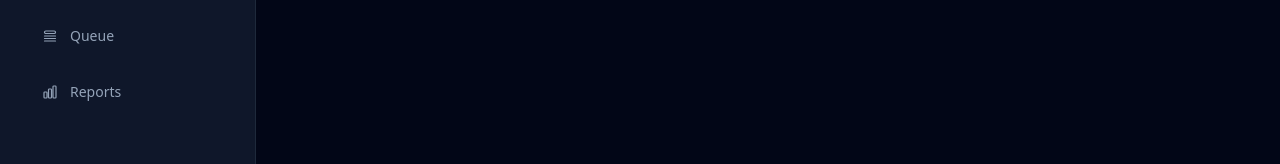
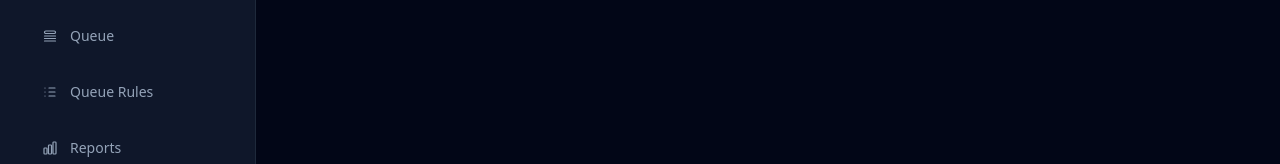
Before and after one commit to Hiruni28/Smart-Queue-Management-and-Decision-Support-System-for-Medical-Centers-FRONTEND, a React (Vite) app: page /dashboard in a window 1280 px wide. Shown: the part 371-535 px from the top of the page. Built offline with nearby package versions, Linux system fonts and the light colour scheme; no server answers.

Commit message:
Updated Admin Sidebar

```diff
--- a/src/components/Sidebar.jsx
+++ b/src/components/Sidebar.jsx
@@ -34,6 +34,25 @@ const navItems = [
     icon: (
       <svg className="w-4 h-4" fill="none" stroke="currentColor" strokeWidth={1.8} viewBox="0 0 24 24">
         <path strokeLinecap="round" strokeLinejoin="round" d="M3.75 12h16.5m-16.5 3.75h16.5M3.75 19.5h16.5M5.625 4.5h12.75a1.875 1.875 0 0 1 0 3.75H5.625a1.875 1.875 0 0 1 0-3.75Z" />
+      </svg>
+    ),
+  },
+  {
+    to: "/queue-rules",
+    label: "Queue Rules",
+    icon: (
+      <svg
+        className="w-4 h-4"
+        fill="none"
+        stroke="currentColor"
+        strokeWidth={1.8}
+        viewBox="0 0 24 24"
+      >
+        <path
+          strokeLinecap="round"
+          strokeLinejoin="round"
+          d="M10.5 6h9m-9 6h9m-9 6h9M4.5 6h.008v.008H4.5V6Zm0 6h.008v.008H4.5V12Zm0 6h.008v.008H4.5V18Z"
+        />
       </svg>
     ),
   },
```
